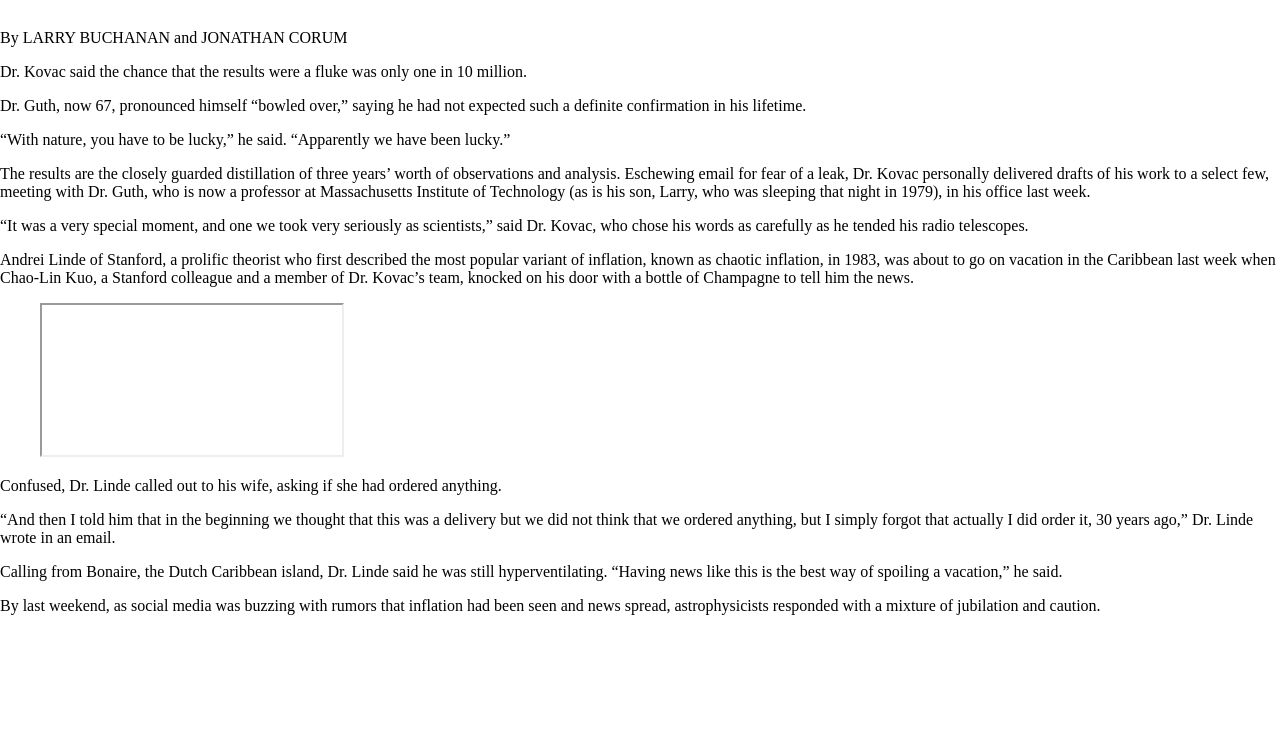
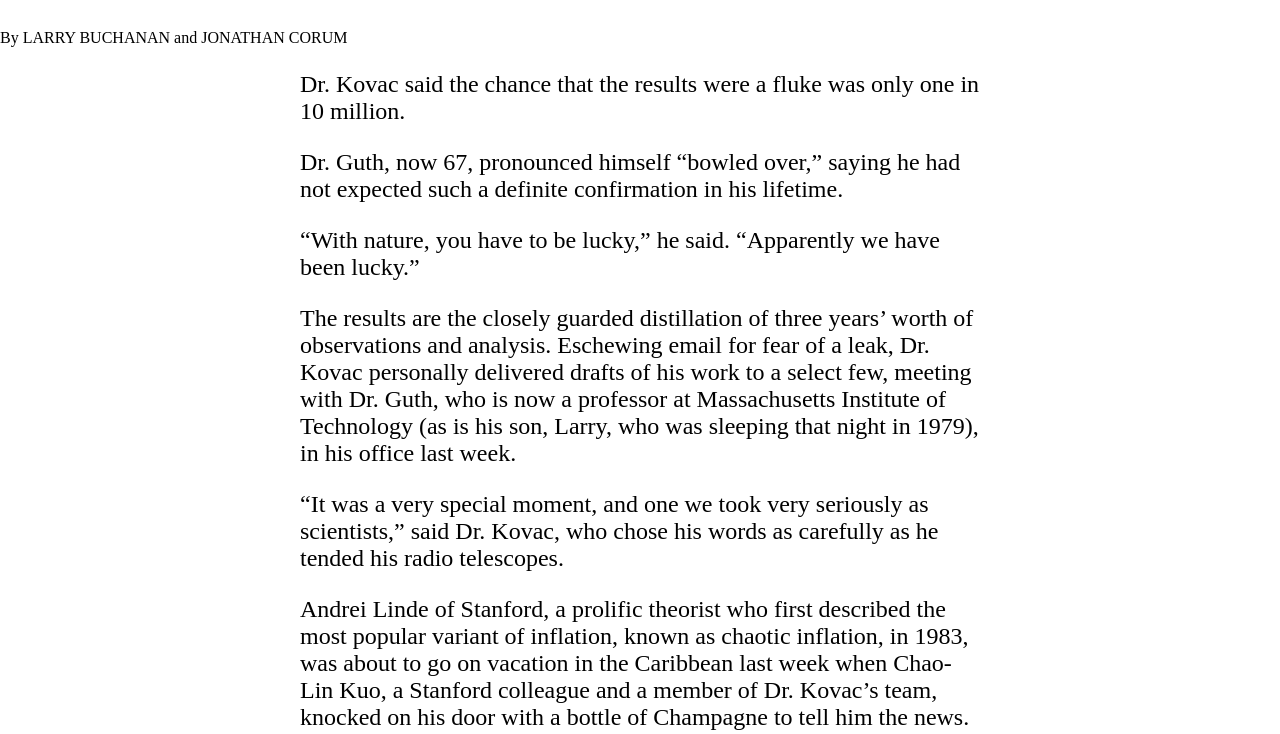
Before and after one commit to tta2yta/The-New-York-Times-WebSite, a website: page index.html in a window 1280 px wide. Shown: the part 3627-4361 px from the top of the page. Before the commit the page ends 4297 px from the top, so only its background shows below. Drawn offline with Linux system fonts and the light colour scheme.

Commit message:
add section for clarity and some style

```diff
--- a/css/style.css
+++ b/css/style.css
@@ -100,3 +100,13 @@ margin-left: 30%;
 .theory-of-avi-grid div{
   margin-right: 20px;
 }
+.second-text p {
+  justify-content: left;
+  font-size: 1.5rem;
+}
+.second-text h3{
+  font-size: 1.7rem;
+}
+.main-body-2 {
+  margin: 0 300px 0px 300px;
+}
--- a/index.html
+++ b/index.html
@@ -96,6 +96,7 @@
     <p>By LARRY BUCHANAN and JONATHAN CORUM</p>
    </div>
   </footer>
+  <section class="main-body-2">
   <div class="second-text">
     <p>Dr. Kovac said the chance that the results were a fluke was only one in 10 million.</p>
     <p>Dr. Guth, now 67, pronounced himself “bowled over,” saying he had not expected such a definite confirmation in his lifetime.</p>
```
